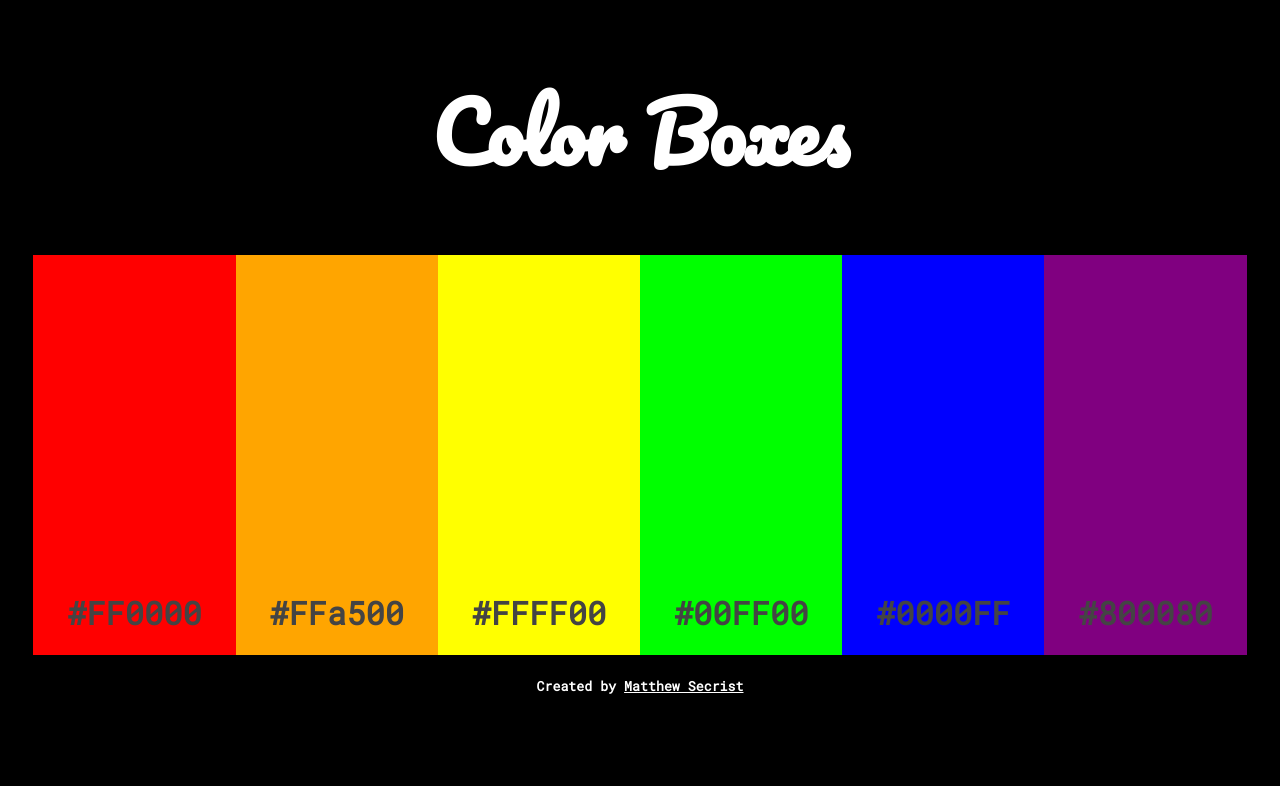
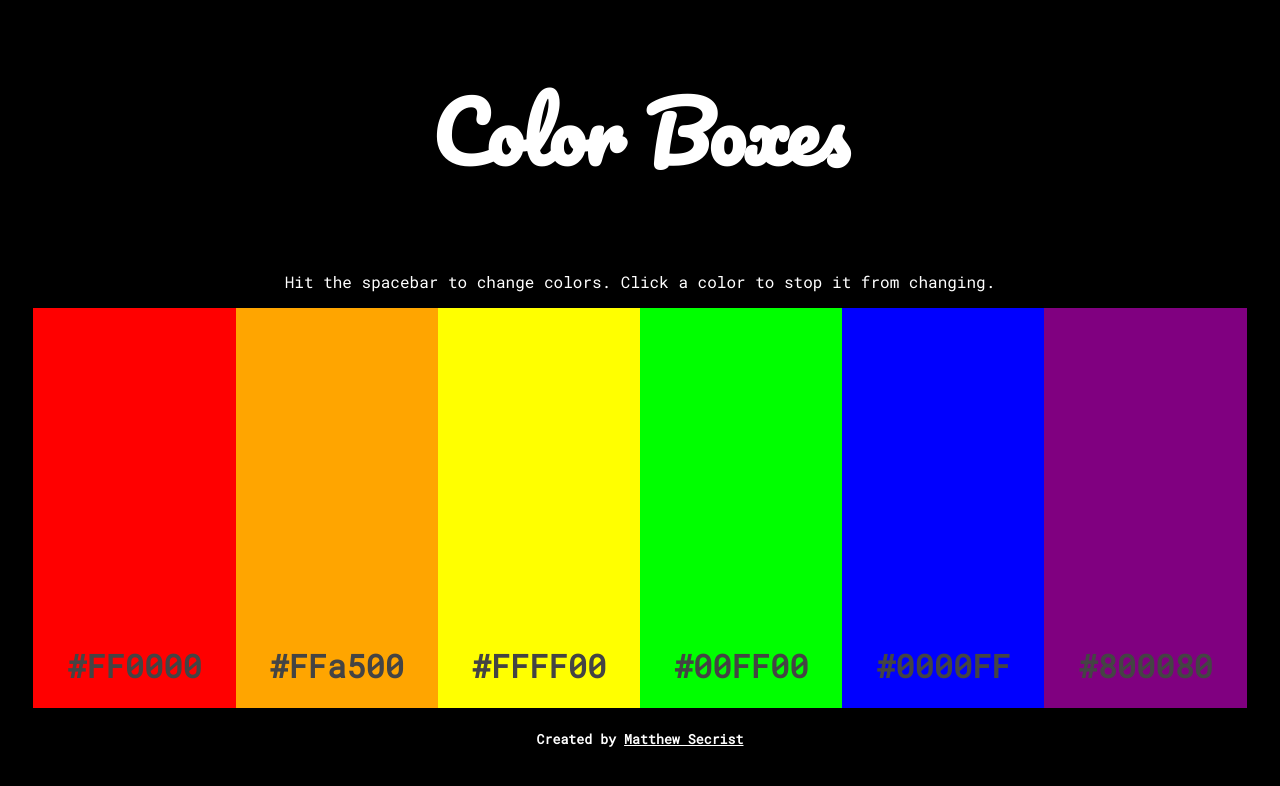
Before and after one commit to matthewsecrist/colorboxes, a React (Create React App) app: page / in a window 1280 px wide. Shown: the top 786 px of the page. Built offline with nearby package versions, Linux system fonts and the light colour scheme.

Commit message:
Minor fixes, remove unused files

```diff
--- a/public/index.html
+++ b/public/index.html
@@ -28,6 +28,7 @@
   <style type="text/css">
     body {
       background: black;
+      font-family: 'Roboto Mono', monospace
     }
   </style>
   <noscript>You need to enable JavaScript to run this app.</noscript>
--- a/src/App.js
+++ b/src/App.js
@@ -26,14 +26,20 @@ class App extends Component {
 
   changeColor = e => {
     e.preventDefault()
-    const { boxes } = this.props
-    this.props.handleKeyDown(boxes)
+    if (e.keyCode === 32) {
+      const { boxes } = this.props
+      this.props.handleKeyDown(boxes)
+    }
   }
 
   render () {
     return (
       <AppContainer>
         <AppTitle>Color Boxes</AppTitle>
+        <p>
+          Hit the spacebar to change colors. Click a color to stop it from
+          changing.
+        </p>
         <Container>
           {this.props.boxes.map((color, i) => (
             <ColorBox
@@ -59,7 +65,7 @@ App.propTypes = {
 }
 
 const mapStateToProps = state => ({ boxes: state.boxes })
-const mapDispatchToProps = (dispatch, ownProps) => {
+const mapDispatchToProps = dispatch => {
   return {
     handleKeyDown: boxes => {
       dispatch(changeColorsAction(boxes))
--- a/src/reducers/index.js
+++ b/src/reducers/index.js
@@ -8,12 +8,9 @@ const initialState = {
 function rootReducer (state = initialState, action) {
   switch (action.type) {
     case CHANGE_COLORS:
-      return Object.assign({}, state, {
-        boxes: action.payload
-      })
+      return { ...state, boxes: action.payload }
     case CLICK_COLOR:
-      return Object.assign({}, state, { boxes: action.payload })
-
+      return { ...state, boxes: action.payload }
     default:
       return state
   }
```
Also changed, not shown: src/store/createStore.js (deleted).
